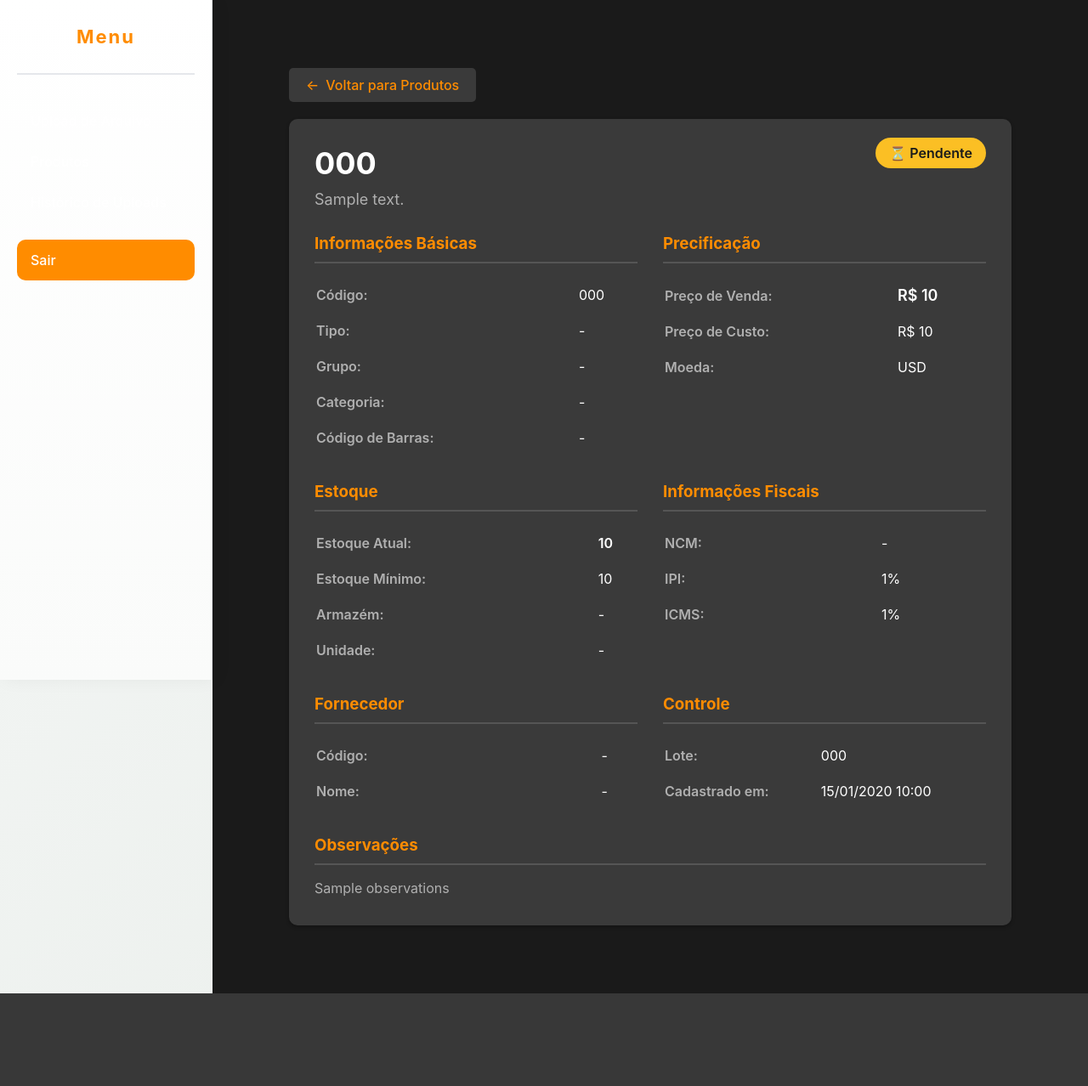
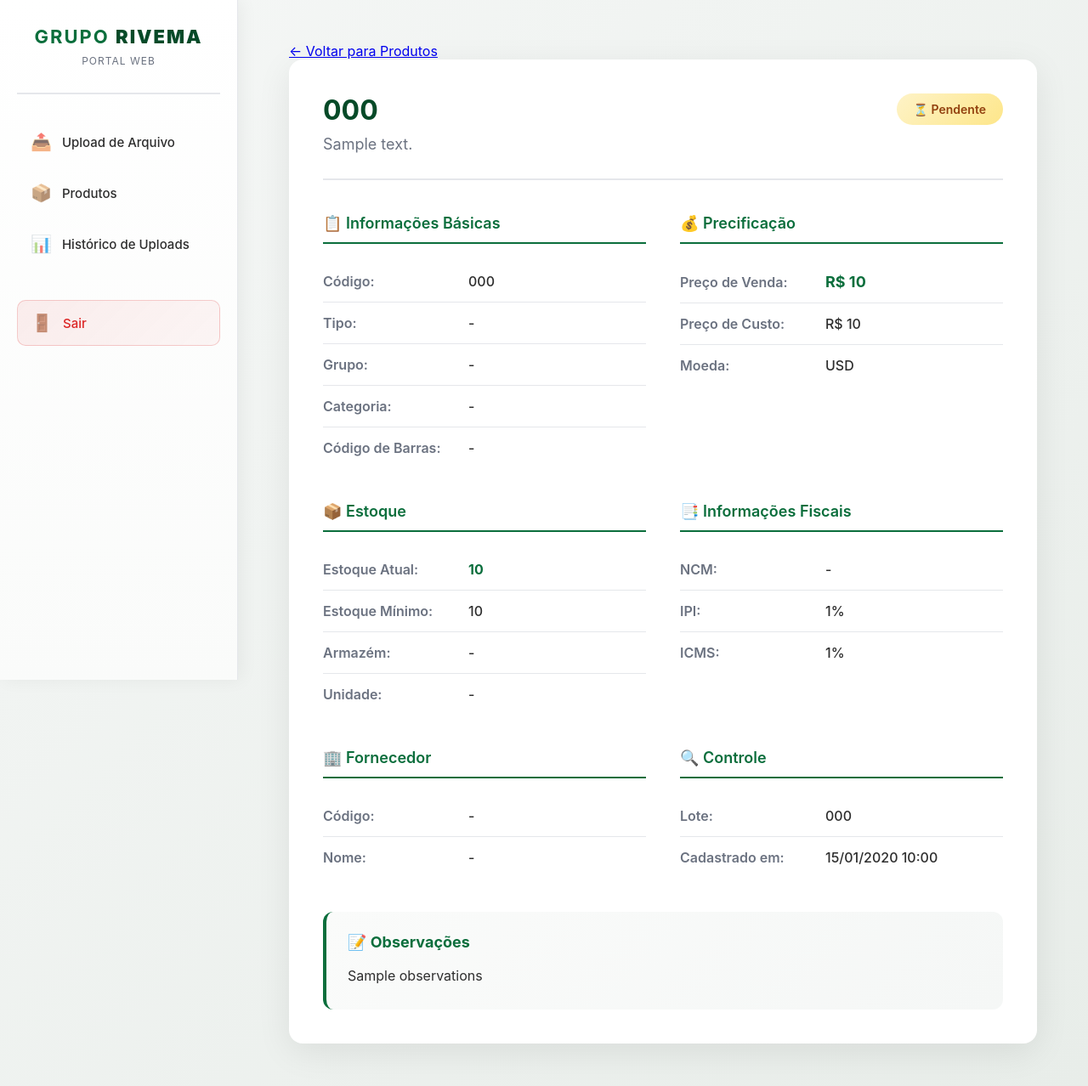
Before and after one commit to gruporivema/portalweb, a Django app: template Main/templates/Main/product_detail.html in a window 1280 px wide. Shown: the whole page at 85% size. Before the commit the page ends 1169 px from the top, so only its background shows below. Run offline with Django 5.2, Linux system fonts and the light colour scheme; the template is opened without the code that fills it: most values are stand-ins (such as "Sample title", 1, 10 or a date in 2020); data that the repository does not hold is empty.

Commit message:
ultimo ajuste 0701

```diff
--- a/Main/templates/Main/product_detail.html
+++ b/Main/templates/Main/product_detail.html
@@ -1,251 +1,332 @@
+{% extends 'base.html' %}
 {% load static %}
-<!DOCTYPE html>
-<html lang="pt-BR">
-  <head>
-    <meta charset="UTF-8" />
-    <meta name="viewport" content="width=device-width, initial-scale=1.0" />
-    <title>Detalhes do Produto - Portal Web</title>
-    <link rel="stylesheet" href="{% static 'Menu/css/menu.css' %}" />
+
+{% block title %}Detalhes do Produto{% endblock %}
+
+{% block description %}Visualize todos os detalhes do produto {{ product.product_code }} - Portal Web Grupo Rivema{% endblock %}
+
+{% block extra_css %}
 <style>
-      body {
-        background-color: #1a1a1a !important;
-        color: #ffffff !important;
+  .back-button {
+    display: inline-flex;
+    align-items: center;
+    gap: 8px;
+    padding: 12px 24px;
+    background: var(--white);
+    color: var(--primary);
+    text-decoration: none;
+    border-radius: 10px;
+    font-weight: 600;
+    border: 2px solid var(--border);
+    transition: all 0.3s ease;
+    margin-bottom: 30px;
   }
-      /* Override menu.css to completely disable hover effects */
-      #sidebar {
-        position: fixed !important;
-        left: 0 !important;
-        top: 0 !important;
-        height: 100vh !important;
-        width: 250px !important;
-        background-color: #2a2a2a !important;
-        transform: none !important;
-        transition: none !important;
+
+  .back-button:hover {
+    border-color: var(--primary);
+    background: rgba(11, 110, 60, 0.05);
+    transform: translateX(-4px);
   }
-      .sidebar-header h2 {
-        color: #ff8c00 !important;
+
+  .detail-card {
+    background: var(--white);
+    padding: 40px;
+    border-radius: 16px;
+    box-shadow: 0 10px 40px rgba(0, 0, 0, 0.08);
+    max-width: 1200px;
   }
-      .submenu {
-        display: none !important;
+
+  .detail-header {
+    display: flex;
+    justify-content: space-between;
+    align-items: start;
+    margin-bottom: 40px;
+    padding-bottom: 30px;
+    border-bottom: 2px solid var(--border);
   }
-      .nav-group:hover .submenu {
-        display: none !important;
-        max-height: 0 !important;
-        opacity: 0 !important;
+
+  .detail-title h1 {
+    color: var(--primary-dark);
+    font-size: 32px;
+    font-weight: 700;
+    margin-bottom: 10px;
   }
-      #main-content {
-        margin-left: 250px !important;
-        transition: none !important;
-        background-color: #1a1a1a !important;
+
+  .detail-title p {
+    color: var(--muted);
+    font-size: 18px;
   }
-      /* Disable all hover effects on nav buttons */
-      .nav-button, .nav-link {
-        transition: none !important;
-        opacity: 1 !important;
-        visibility: visible !important;
-        display: flex !important;
-        color: #ffffff !important;
+
+  .status-badge {
+    padding: 10px 20px;
+    border-radius: 20px;
+    font-weight: 600;
+    font-size: 14px;
+    display: inline-flex;
+    align-items: center;
+    gap: 8px;
   }
-      .nav-button:hover, .nav-link:hover {
-        background-color: #3a3a3a !important;
-        transform: none !important;
+
+  .status-synced {
+    background: linear-gradient(135deg, #DCFCE7 0%, #D1FAE5 100%);
+    color: #166534;
   }
-      .nav-button span, .nav-link span {
-        opacity: 1 !important;
-        visibility: visible !important;
-        display: inline !important;
+
+  .status-pending {
+    background: linear-gradient(135deg, #FEF3C7 0%, #FDE68A 100%);
+    color: #92400E;
   }
+
+  .info-grid {
+    display: grid;
+    grid-template-columns: repeat(2, 1fr);
+    gap: 40px;
+  }
+
+  .info-section h3 {
+    color: var(--primary);
+    font-size: 18px;
+    font-weight: 600;
+    margin-bottom: 20px;
+    padding-bottom: 12px;
+    border-bottom: 2px solid var(--primary);
+    display: flex;
+    align-items: center;
+    gap: 10px;
+  }
+
+  .info-table {
+    width: 100%;
+  }
+
+  .info-table tr {
+    border-bottom: 1px solid var(--border);
+  }
+
+  .info-table tr:last-child {
+    border-bottom: none;
+  }
+
+  .info-table td {
+    padding: 14px 0;
+  }
+
+  .info-table td:first-child {
+    color: var(--muted);
+    font-weight: 600;
+    width: 45%;
+  }
+
+  .info-table td:last-child {
+    color: var(--text);
+    font-weight: 500;
+  }
+
+  .observation-section {
+    margin-top: 40px;
+    padding: 25px;
+    background: linear-gradient(135deg, #FAFBFA 0%, #F5F7F6 100%);
+    border-radius: 12px;
+    border-left: 4px solid var(--primary);
+  }
+
+  .observation-section h3 {
+    color: var(--primary);
+    font-size: 18px;
+    margin-bottom: 15px;
+  }
+
+  .observation-section p {
+    color: var(--text);
+    line-height: 1.8;
+  }
+
+  .error-section {
+    margin-top: 40px;
+    padding: 25px;
+    background: linear-gradient(135deg, #FEE2E2 0%, #FECACA 100%);
+    border-radius: 12px;
+    border-left: 4px solid #DC2626;
+  }
+
+  .error-section h3 {
+    color: #991B1B;
+    font-size: 18px;
+    margin-bottom: 15px;
+    display: flex;
+    align-items: center;
+    gap: 10px;
+  }
+
+  .error-section p {
+    color: #991B1B;
+    line-height: 1.8;
+  }
+
   @media (max-width: 768px) {
-        #sidebar {
-          transform: none !important;
+    .detail-card {
+      padding: 25px;
+    }
+
+    .info-grid {
+      grid-template-columns: 1fr;
+      gap: 30px;
+    }
+
+    .detail-header {
+      flex-direction: column;
+      gap: 20px;
     }
   }
 </style>
-  </head>
+{% endblock %}
 
-  <body>
-    <aside id="sidebar" aria-label="Menu lateral de navegação">
-      <div class="sidebar-header">
-        <h2>Menu</h2>
-      </div>
+{% block content %}
+<a href="{% url 'Main:product_list' %}" class="back-button">
+  ← Voltar para Produtos
+</a>
 
-      <nav class="sidebar-nav" aria-label="Menu principal">
-        <div class="nav-group">
-          <a href="{% url 'Main:upload_file' %}" class="nav-button nav-link">
-            <span>Upload de Arquivo</span>
-          </a>
-        </div>
-
-        <div class="nav-group">
-          <a href="{% url 'Main:product_list' %}" class="nav-button nav-link">
-            <span>Produtos</span>
-          </a>
-        </div>
-
-        <div class="nav-group">
-          <a href="{% url 'Main:upload_history' %}" class="nav-button nav-link">
-            <span>Histórico de Uploads</span>
-          </a>
-        </div>
-
-        <div class="nav-group">
-          <a href="{% url 'Main:logout' %}" class="nav-button nav-link" style="margin-top: 20px; background-color: #ff8c00;">
-            <span>Sair</span>
-          </a>
-        </div>
-      </nav>
-    </aside>
-
-    <main id="main-content" style="margin-left: 250px;">
-      <div style="padding: 30px; max-width: 1000px;">
-        <div style="margin-bottom: 20px;">
-          <a href="{% url 'Main:product_list' %}" class="back-button" style="display: inline-flex; align-items: center; padding: 10px 20px; background-color: #3a3a3a; color: #ff8c00; text-decoration: none; border-radius: 5px; font-weight: 500; transition: background-color 0.2s ease;">
-            <span style="margin-right: 8px;">←</span>
-            Voltar para Produtos
-          </a>
-        </div>
-
-        <div style="background: #3a3a3a; padding: 30px; border-radius: 10px; box-shadow: 0 2px 4px rgba(0,0,0,0.3);">
-          <div style="display: flex; justify-content: space-between; align-items: start; margin-bottom: 30px;">
-            <div>
-              <h1 style="color: #ffffff; margin: 0 0 10px 0;">{{ product.product_code }}</h1>
-              <p style="color: #b0b0b0; font-size: 18px; margin: 0;">{{ product.description }}</p>
+<div class="detail-card">
+  <div class="detail-header">
+    <div class="detail-title">
+      <h1>{{ product.product_code }}</h1>
+      <p>{{ product.description }}</p>
     </div>
     <div>
       {% if product.synced_to_protheus %}
-                <span style="padding: 8px 16px; background-color: #84cc16; color: #1a1a1a; border-radius: 20px; font-weight: 600;">
+        <span class="status-badge status-synced">
           ✓ Sincronizado
         </span>
       {% else %}
-                <span style="padding: 8px 16px; background-color: #fbbf24; color: #1a1a1a; border-radius: 20px; font-weight: 600;">
+        <span class="status-badge status-pending">
           ⏳ Pendente
         </span>
       {% endif %}
     </div>
   </div>
 
-          <div style="display: grid; grid-template-columns: 1fr 1fr; gap: 30px;">
-            <div>
-              <h3 style="color: #ff8c00; margin-bottom: 15px; padding-bottom: 10px; border-bottom: 2px solid #555555;">Informações Básicas</h3>
-              <table style="width: 100%;">
+  <div class="info-grid">
+    <div class="info-section">
+      <h3>📋 Informações Básicas</h3>
+      <table class="info-table">
         <tr>
-                  <td style="padding: 10px 0; color: #b0b0b0; font-weight: 600;">Código:</td>
-                  <td style="padding: 10px 0; color: #ffffff;">{{ product.product_code }}</td>
+          <td>Código:</td>
+          <td>{{ product.product_code }}</td>
         </tr>
         <tr>
-                  <td style="padding: 10px 0; color: #b0b0b0; font-weight: 600;">Tipo:</td>
-                  <td style="padding: 10px 0; color: #ffffff;">{{ product.product_type|default:"-" }}</td>
+          <td>Tipo:</td>
+          <td>{{ product.product_type|default:"-" }}</td>
         </tr>
         <tr>
-                  <td style="padding: 10px 0; color: #b0b0b0; font-weight: 600;">Grupo:</td>
-                  <td style="padding: 10px 0; color: #ffffff;">{{ product.product_group|default:"-" }}</td>
+          <td>Grupo:</td>
+          <td>{{ product.product_group|default:"-" }}</td>
         </tr>
         <tr>
-                  <td style="padding: 10px 0; color: #b0b0b0; font-weight: 600;">Categoria:</td>
-                  <td style="padding: 10px 0; color: #ffffff;">{{ product.product_category|default:"-" }}</td>
+          <td>Categoria:</td>
+          <td>{{ product.product_category|default:"-" }}</td>
         </tr>
         <tr>
-                  <td style="padding: 10px 0; color: #b0b0b0; font-weight: 600;">Código de Barras:</td>
-                  <td style="padding: 10px 0; color: #ffffff;">{{ product.barcode|default:"-" }}</td>
+          <td>Código de Barras:</td>
+          <td>{{ product.barcode|default:"-" }}</td>
         </tr>
       </table>
     </div>
 
-            <div>
-              <h3 style="color: #ff8c00; margin-bottom: 15px; padding-bottom: 10px; border-bottom: 2px solid #555555;">Precificação</h3>
-              <table style="width: 100%;">
+    <div class="info-section">
+      <h3>💰 Precificação</h3>
+      <table class="info-table">
         <tr>
-                  <td style="padding: 10px 0; color: #b0b0b0; font-weight: 600;">Preço de Venda:</td>
-                  <td style="padding: 10px 0; color: #ffffff; font-weight: 600; font-size: 18px;">
+          <td>Preço de Venda:</td>
+          <td style="font-weight: 700; font-size: 18px; color: var(--primary);">
             {% if product.sale_price %}R$ {{ product.sale_price }}{% else %}-{% endif %}
           </td>
         </tr>
         <tr>
-                  <td style="padding: 10px 0; color: #b0b0b0; font-weight: 600;">Preço de Custo:</td>
-                  <td style="padding: 10px 0; color: #ffffff;">
+          <td>Preço de Custo:</td>
+          <td>
             {% if product.cost_price %}R$ {{ product.cost_price }}{% else %}-{% endif %}
           </td>
         </tr>
         <tr>
-                  <td style="padding: 10px 0; color: #b0b0b0; font-weight: 600;">Moeda:</td>
-                  <td style="padding: 10px 0; color: #ffffff;">{{ product.currency }}</td>
+          <td>Moeda:</td>
+          <td>{{ product.currency }}</td>
         </tr>
       </table>
     </div>
 
-            <div>
-              <h3 style="color: #ff8c00; margin-bottom: 15px; padding-bottom: 10px; border-bottom: 2px solid #555555;">Estoque</h3>
-              <table style="width: 100%;">
+    <div class="info-section">
+      <h3>📦 Estoque</h3>
+      <table class="info-table">
         <tr>
-                  <td style="padding: 10px 0; color: #b0b0b0; font-weight: 600;">Estoque Atual:</td>
-                  <td style="padding: 10px 0; color: #ffffff; font-weight: 600;">{{ product.current_stock }}</td>
+          <td>Estoque Atual:</td>
+          <td style="font-weight: 700; color: var(--primary);">{{ product.current_stock }}</td>
         </tr>
         <tr>
-                  <td style="padding: 10px 0; color: #b0b0b0; font-weight: 600;">Estoque Mínimo:</td>
-                  <td style="padding: 10px 0; color: #ffffff;">{{ product.minimum_stock|default:"-" }}</td>
+          <td>Estoque Mínimo:</td>
+          <td>{{ product.minimum_stock|default:"-" }}</td>
         </tr>
         <tr>
-                  <td style="padding: 10px 0; color: #b0b0b0; font-weight: 600;">Armazém:</td>
-                  <td style="padding: 10px 0; color: #ffffff;">{{ product.warehouse_code|default:"-" }}</td>
+          <td>Armazém:</td>
+          <td>{{ product.warehouse_code|default:"-" }}</td>
         </tr>
         <tr>
-                  <td style="padding: 10px 0; color: #b0b0b0; font-weight: 600;">Unidade:</td>
-                  <td style="padding: 10px 0; color: #ffffff;">{{ product.unit_of_measure|default:"-" }}</td>
+          <td>Unidade:</td>
+          <td>{{ product.unit_of_measure|default:"-" }}</td>
         </tr>
       </table>
     </div>
 
-            <div>
-              <h3 style="color: #ff8c00; margin-bottom: 15px; padding-bottom: 10px; border-bottom: 2px solid #555555;">Informações Fiscais</h3>
-              <table style="width: 100%;">
+    <div class="info-section">
+      <h3>📑 Informações Fiscais</h3>
+      <table class="info-table">
         <tr>
-                  <td style="padding: 10px 0; color: #b0b0b0; font-weight: 600;">NCM:</td>
-                  <td style="padding: 10px 0; color: #ffffff;">{{ product.ncm_code|default:"-" }}</td>
+          <td>NCM:</td>
+          <td>{{ product.ncm_code|default:"-" }}</td>
         </tr>
         <tr>
-                  <td style="padding: 10px 0; color: #b0b0b0; font-weight: 600;">IPI:</td>
-                  <td style="padding: 10px 0; color: #ffffff;">
+          <td>IPI:</td>
+          <td>
             {% if product.ipi_percentage %}{{ product.ipi_percentage }}%{% else %}-{% endif %}
           </td>
         </tr>
         <tr>
-                  <td style="padding: 10px 0; color: #b0b0b0; font-weight: 600;">ICMS:</td>
-                  <td style="padding: 10px 0; color: #ffffff;">
+          <td>ICMS:</td>
+          <td>
             {% if product.icms_percentage %}{{ product.icms_percentage }}%{% else %}-{% endif %}
           </td>
         </tr>
       </table>
     </div>
 
-            <div>
-              <h3 style="color: #ff8c00; margin-bottom: 15px; padding-bottom: 10px; border-bottom: 2px solid #555555;">Fornecedor</h3>
-              <table style="width: 100%;">
+    <div class="info-section">
+      <h3>🏢 Fornecedor</h3>
+      <table class="info-table">
         <tr>
-                  <td style="padding: 10px 0; color: #b0b0b0; font-weight: 600;">Código:</td>
-                  <td style="padding: 10px 0; color: #ffffff;">{{ product.supplier_code|default:"-" }}</td>
+          <td>Código:</td>
+          <td>{{ product.supplier_code|default:"-" }}</td>
         </tr>
         <tr>
-                  <td style="padding: 10px 0; color: #b0b0b0; font-weight: 600;">Nome:</td>
-                  <td style="padding: 10px 0; color: #ffffff;">{{ product.supplier_name|default:"-" }}</td>
+          <td>Nome:</td>
+          <td>{{ product.supplier_name|default:"-" }}</td>
         </tr>
       </table>
     </div>
 
-            <div>
-              <h3 style="color: #ff8c00; margin-bottom: 15px; padding-bottom: 10px; border-bottom: 2px solid #555555;">Controle</h3>
-              <table style="width: 100%;">
+    <div class="info-section">
+      <h3>🔍 Controle</h3>
+      <table class="info-table">
         <tr>
-                  <td style="padding: 10px 0; color: #b0b0b0; font-weight: 600;">Lote:</td>
-                  <td style="padding: 10px 0; color: #ffffff;">{{ product.batch.batch_code }}</td>
+          <td>Lote:</td>
+          <td>{{ product.batch.batch_code }}</td>
         </tr>
         <tr>
-                  <td style="padding: 10px 0; color: #b0b0b0; font-weight: 600;">Cadastrado em:</td>
-                  <td style="padding: 10px 0; color: #ffffff;">{{ product.created_at|date:"d/m/Y H:i" }}</td>
+          <td>Cadastrado em:</td>
+          <td>{{ product.created_at|date:"d/m/Y H:i" }}</td>
         </tr>
         {% if product.synced_to_protheus %}
         <tr>
-                  <td style="padding: 10px 0; color: #b0b0b0; font-weight: 600;">Sincronizado em:</td>
-                  <td style="padding: 10px 0; color: #ffffff;">{{ product.protheus_sync_date|date:"d/m/Y H:i" }}</td>
+          <td>Sincronizado em:</td>
+          <td>{{ product.protheus_sync_date|date:"d/m/Y H:i" }}</td>
         </tr>
         {% endif %}
       </table>
@@ -253,22 +334,17 @@
   </div>
 
   {% if product.observations %}
-            <div style="margin-top: 30px;">
-              <h3 style="color: #ff8c00; margin-bottom: 15px; padding-bottom: 10px; border-bottom: 2px solid #555555;">Observações</h3>
-              <p style="color: #b0b0b0; line-height: 1.6;">{{ product.observations }}</p>
+    <div class="observation-section">
+      <h3>📝 Observações</h3>
+      <p>{{ product.observations }}</p>
     </div>
   {% endif %}
 
   {% if product.protheus_error %}
-            <div style="margin-top: 30px; padding: 15px; background-color: #5c1a1a; border-left: 4px solid #fca5a5; border-radius: 5px;">
-              <h3 style="color: #fca5a5; margin: 0 0 10px 0;">Erro na Sincronização com Protheus</h3>
-              <p style="color: #fca5a5; margin: 0;">{{ product.protheus_error }}</p>
+    <div class="error-section">
+      <h3>⚠️ Erro na Sincronização com Protheus</h3>
+      <p>{{ product.protheus_error }}</p>
     </div>
   {% endif %}
 </div>
-      </div>
-    </main>
-
-    <script src="{% static 'Menu/js/menu.js' %}"></script>
-  </body>
-</html>
+{% endblock %}
```
Lines whose indentation alone changed are shown as unchanged.
